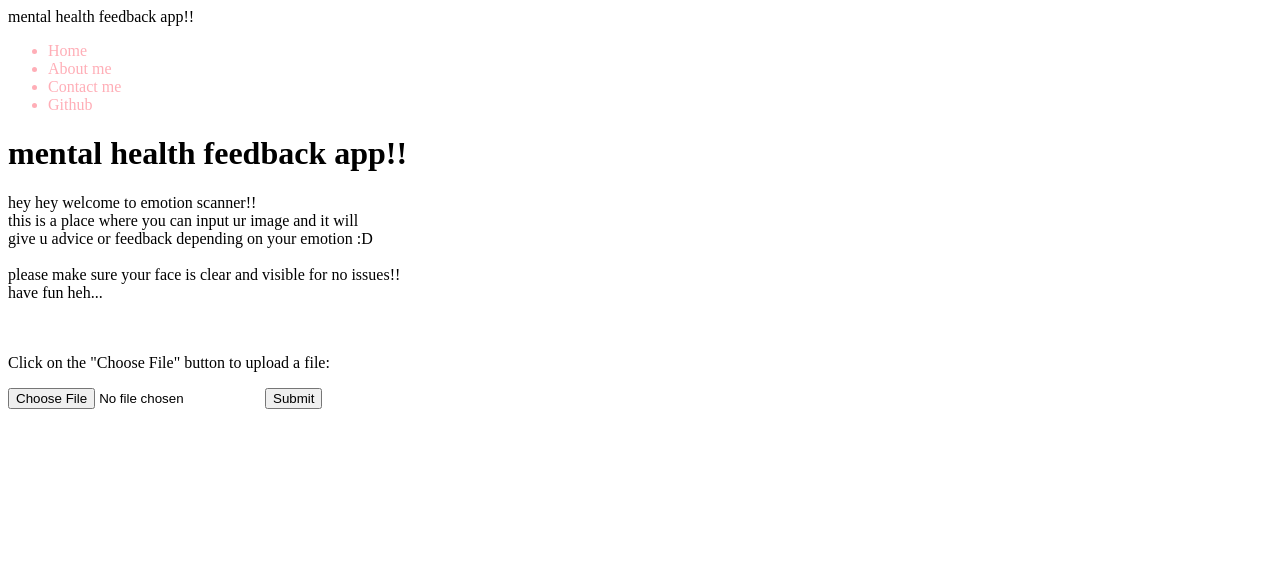
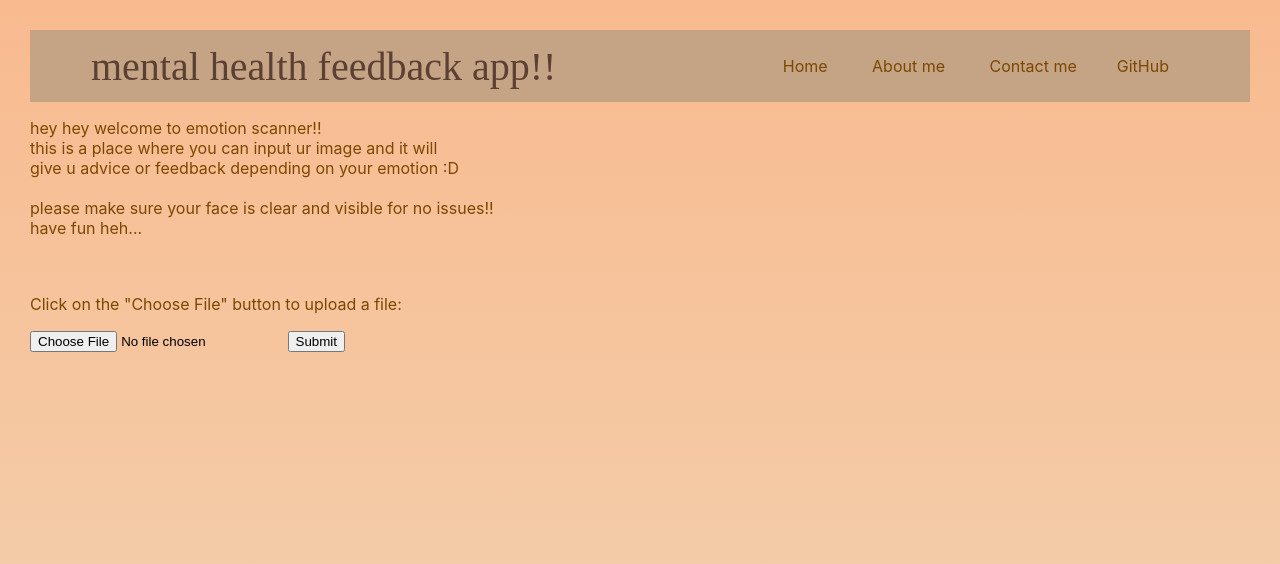
Before and after one commit to pragisharma/emotionScanner, a Flask app: page / in a window 1280 px wide. Shown: the top 564 px of the page. Run offline with Flask 3, Linux system fonts and the light colour scheme.

Commit message:
css stuff

```diff
--- a/app.py
+++ b/app.py
@@ -66,6 +66,15 @@ def process(location):
     dominant_emotion = predictions['dominant_emotion']
     return dominant_emotion
 
+@app.route('/aboutme/')
+def aboutme():
+    return render_template('aboutme.html')
+
+@app.route('/contactme/')
+def contactme():
+    return render_template('contactme.html')
+
+
 # def process(loc):
 #     img = io.imread(loc)
 #     gray = cv2.cvtColor(img, cv2.COLOR_BGR2GRAY)
--- a/templates/file_upload.html
+++ b/templates/file_upload.html
@@ -1,7 +1,6 @@
 {%extends "main_template.html"%}
 
 {% block content%}
-<h1> mental health feedback app!! </h1>
 
 <p>
   hey hey welcome to emotion scanner!! <br>
--- a/templates/main_template.html
+++ b/templates/main_template.html
@@ -8,21 +8,72 @@
 
 <style>
     li, a {
-        font_family:"Ubuntu";
+        font_family:"Lora";
         font-size: 16px;
-        color: #FFAEB7;
+        color: #7C4700;
         text-decoration: none;
     }
+    h1{
+        font_family:"Lora";
+        font-size: 20px;
+        color: #5C4033;
+    }
+    p {
+        font_family:"Lora";
+        font-size: 16px;
+        color: #7C4700;
+    }
+
+    .logo {
+        cursor: pointer;
+        font-family:"Lora";
+        font-size: 40px;
+        color: #5C4033;
+    }
+
+    header {
+        display: flex;
+        justify-content: space-between;
+        align-items: center;
+        padding: 10px 5%;
+        background-color: #C4A484
+    }
+
+    .nav_links{
+        list-style: none
+    }
+
+    .nav_links li {
+        display: inline-block;
+        padding: 0px 20px;
+    }
+
+    .nav_links li a:hover{
+        color: #FFFFFF;
+    }
+
+    .nav_links li a{
+        transition: all 0.3 ease 0s;
+    }
+    body   {
+    font-family: -apple-system, BlinkMacSystemFont, sans-serif;
+    margin: 30px;
+    background-color: white; /* For browsers that do not support gradients */
+    background-image: linear-gradient(to top, rgb(241, 211, 178), rgb(249, 186, 143));
+    background-attachment: fixed;
+
+
+  }
 </style>
 
 <header>
-  <div> mental health feedback app!! </div>
+  <div class="logo">mental health feedback app!!</div>
   <nav>
-      <ul>
-        <li> <a href= '{{ url_for('index')}}'> Home </a></li>
-        <li> <a href= '{{ url_for('index')}}'> About me </a></li>
-        <li> <a href= '{{ url_for('index')}}'> Contact me </a></li>
-        <li> <a href= '{{ url_for('index')}}'> Github </a> </li>
+      <ul class="nav_links">
+        <li> <a href='{{ url_for('index')}}'> Home </a></li>
+        <li> <a href= '{{ url_for('aboutme')}}'> About me </a></li>
+        <li> <a href= '{{ url_for('contactme')}}'> Contact me </a></li>
+        <li style="float:right"><a href="https://github.com/pragisharma/emotionScanner" target="_blank">GitHub</a></li>
       </ul>
     </nav>
 </header>
```
Also changed, not shown: templates/aboutme.html (added, +20 -0 lines), templates/contactme.html (added, +20 -0 lines), image_storage/happy-taylor.png (added).
